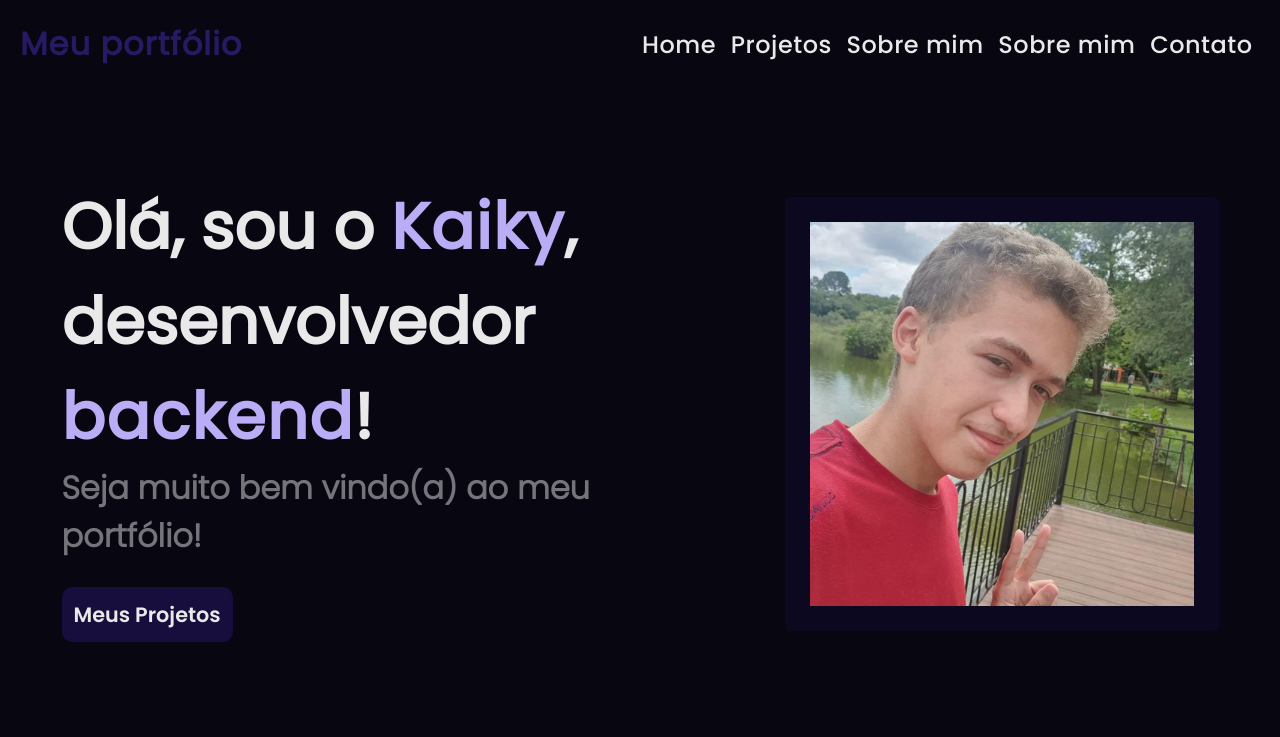
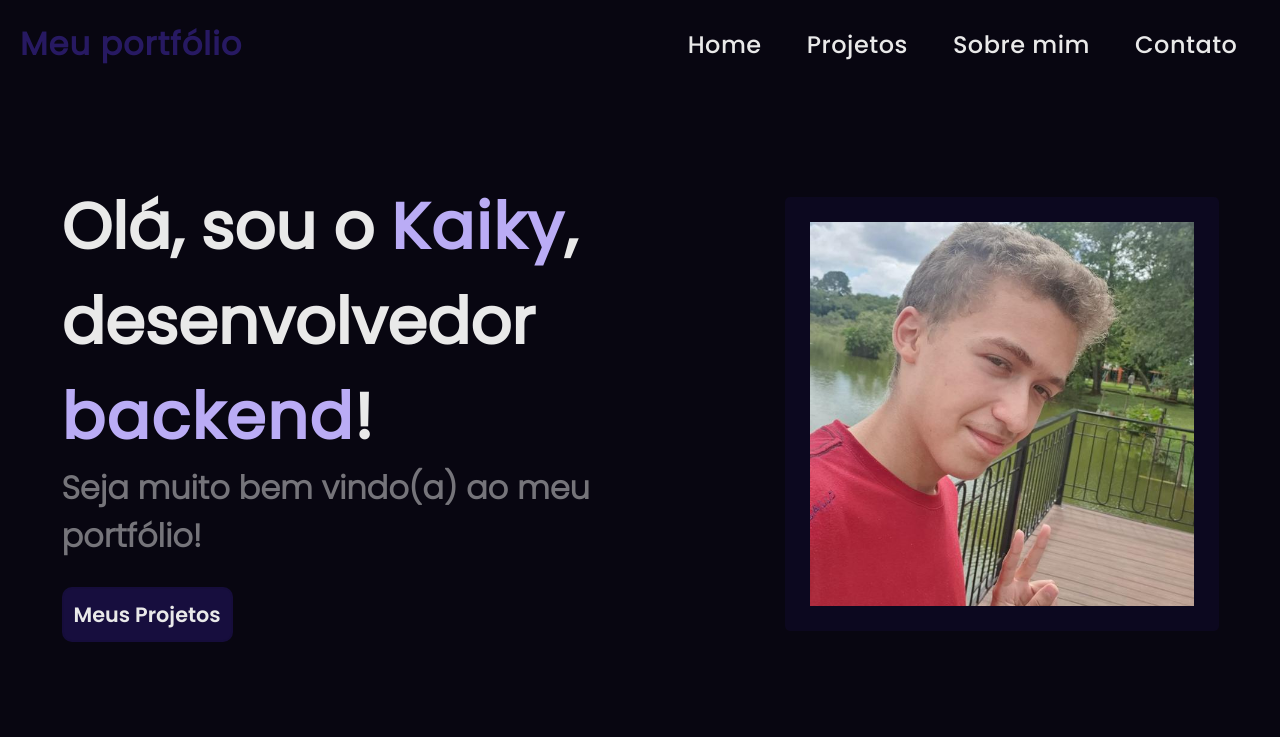
Before and after one commit to KaikyMuniz/Meu-Portfolio, a plain HTML site: page index.html in a window 1280 px wide. Shown: the top 737 px of the page. Drawn offline with Linux system fonts and the light colour scheme.

Commit message:
Update index.html

```diff
--- a/index.html
+++ b/index.html
@@ -25,7 +25,6 @@
                     <li><a href="index.html">Home</a></li>
                     <li><a href="assets/html/projetos.html">Projetos</a></li>
                     <li><a href="assets/html/sobre.html">Sobre mim</a></li>
-                    <li><a href="#services">Sobre mim</a></li>
                     <li><a href="assets/html/contato.html">Contato</a></li>
                 </ul>
             </nav>
```
